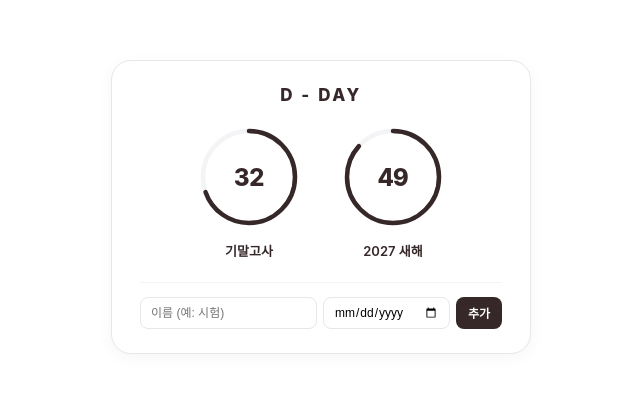
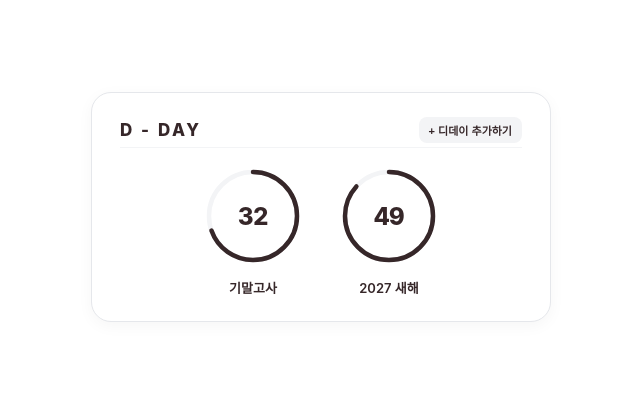
Before and after one commit to qhgus8203/notion-wiget, a plain HTML site: page index.html in a window 1280 px wide. Shown: the part 193-586 px from the top of the page, without its empty margins (319-959 px from the left). Drawn offline with Linux system fonts and the light colour scheme; a web font is replaced by a local one.

Commit message:
Add files via upload

```diff
--- a/index.html
+++ b/index.html
@@ -30,31 +30,55 @@
       display: flex;
       flex-direction: column;
       align-items: center;
-      gap: 18px;
+      gap: 16px;
       width: 100%;
-      max-width: 420px;
+      max-width: 460px;
     }
 
-    /* 상단 D-DAY 타이틀 (글자 크기 키움) */
+    /* 상단 영역 (타이틀과 토글 버튼) */
+    .widget-header {
+      display: flex;
+      justify-content: space-between;
+      align-items: center;
+      width: 100%;
+      padding-bottom: 4px;
+      border-bottom: 1px solid #f3f4f6;
+    }
+
     .widget-title {
       font-size: 17px;
       font-weight: 800;
       letter-spacing: 0.15em;
       color: #362729;
-      text-align: center;
       margin: 0;
     }
 
-    /* 디데이 항목 리스트 (간격 넓힘) */
+    .toggle-btn {
+      background: #f3f4f6;
+      border: none;
+      color: #362729;
+      font-size: 11px;
+      font-weight: 700;
+      padding: 5px 10px;
+      border-radius: 8px;
+      cursor: pointer;
+      font-family: 'Pretendard', sans-serif;
+      transition: background 0.2s;
+    }
+    .toggle-btn:hover {
+      background: #e5e7eb;
+    }
+
+    /* 디데이 항목 리스트 (가로 배치) */
     .dday-list {
       display: flex;
       flex-direction: row;
       flex-wrap: wrap;
       justify-content: center;
       align-items: center;
-      gap: 36px;
+      gap: 32px;
       width: 100%;
-      min-height: 120px;
+      min-height: 110px;
     }
 
     /* 개별 디데이 아이템 */
@@ -66,11 +90,11 @@
       position: relative;
     }
 
-    /* 원형 선 그래프 영역 (크기 및 간격 여유 확보) */
+    /* 원형 선 그래프 영역 */
     .circle-wrapper {
       position: relative;
-      width: 108px;
-      height: 108px;
+      width: 104px;
+      height: 104px;
       display: flex;
       justify-content: center;
       align-items: center;
@@ -88,13 +112,13 @@
 
     .progress-ring__circle {
       fill: transparent;
-      stroke: #362729; /* 요청하신 컬러 적용 */
+      stroke: #362729;
       stroke-width: 4.5;
       stroke-linecap: round;
       transition: stroke-dashoffset 0.6s ease;
     }
 
-    /* 원형 그래프 정중앙 남은 날짜 숫자 (간격 및 크기 조절) */
+    /* 원형 그래프 정중앙 숫자 */
     .dday-count {
       position: absolute;
       font-size: 24px;
@@ -115,7 +139,7 @@
       line-height: 1.3;
     }
 
-    /* 항목 삭제 버튼 (마우스 올릴 때 표시) */
+    /* 항목 삭제 버튼 */
     .delete-btn {
       position: absolute;
       top: -4px;
@@ -137,32 +161,42 @@
       display: flex;
     }
 
-    /* 하단 직접 추가 입력 폼 스타일 */
-    .input-form {
+    /* 토글형 입력 폼 (기본은 숨김 처리) */
+    .input-form-container {
+      width: 100%;
+      display: none; /* 평소엔 숨김 */
+      flex-direction: column;
+      gap: 8px;
+      padding-top: 10px;
+      border-top: 1px solid #f3f4f6;
+    }
+    .input-form-container.show {
+      display: flex; /* 버튼 누르면 펼쳐짐 */
+    }
+
+    .input-row {
       display: flex;
       gap: 6px;
       width: 100%;
-      margin-top: 4px;
-      padding-top: 14px;
-      border-top: 1px solid #f3f4f6;
     }
 
-    .input-form input {
+    .input-form-container input {
       flex: 1;
       padding: 7px 10px;
-      font-size: 12px;
+      font-size: 11px;
       border: 1px solid #e5e7eb;
       border-radius: 8px;
       outline: none;
       font-family: 'Pretendard', sans-serif;
     }
 
-    .input-form input:focus {
+    .input-form-container input:focus {
       border-color: #362729;
     }
 
-    .input-form button {
-      padding: 7px 12px;
+    .add-btn {
+      width: 100%;
+      padding: 8px;
       font-size: 12px;
       font-weight: 700;
       background-color: #362729;
@@ -179,35 +213,56 @@
         background-color: #202020;
         border-color: #2f2f2f;
       }
+      .widget-header { border-bottom-color: #2f2f2f; }
       .widget-title, .dday-count, .dday-name { color: #f9fafb; }
+      .toggle-btn { background: #2a2a2a; color: #d1d5db; }
+      .toggle-btn:hover { background: #333333; }
       .progress-ring__bg { stroke: #2e2e2e; }
       .progress-ring__circle { stroke: #d1d5db; }
-      .input-form { border-top-color: #2f2f2f; }
-      .input-form input { background-color: #2a2a2a; border-color: #3f3f3f; color: #fff; }
+      .input-form-container { border-top-color: #2f2f2f; }
+      .input-form-container input { background-color: #2a2a2a; border-color: #3f3f3f; color: #fff; }
     }
   </style>
 </head>
 <body>
 
   <div class="widget-container">
-    <h1 class="widget-title">D - DAY</h1>
+    <div class="widget-header">
+      <h1 class="widget-title">D - DAY</h1>
+      <button class="toggle-btn" onclick="toggleForm()" id="toggle-btn">+ 디데이 추가하기</button>
+    </div>
 
     <div class="dday-list" id="dday-list"></div>
 
-    <!-- 노션 위젯 화면 안에서 바로 추가하는 입력창 -->
-    <div class="input-form">
-      <input type="text" id="title-input" placeholder="이름 (예: 시험)" />
-      <input type="date" id="date-input" />
-      <button onclick="addDDay()">추가</button>
+    <!-- 토글형 입력 폼 (시작일, 종료일 각각 설정 가능) -->
+    <div class="input-form-container" id="form-container">
+      <div class="input-row">
+        <input type="text" id="title-input" placeholder="디데이 이름 (예: 프로젝트)" />
+      </div>
+      <div class="input-row">
+        <input type="date" id="start-date-input" title="시작일" />
+        <input type="date" id="target-date-input" title="목표일" />
+      </div>
+      <button class="add-btn" onclick="addDDay()">디데이 추가하기</button>
     </div>
   </div>
 
   <script>
-    // 브라우저 저장소(localStorage)에서 기존 데이터 불러오기 (없으면 기본값 사용)
-    let ddayItems = JSON.parse(localStorage.getItem('notion_dday_items')) || [
+    let ddayItems = JSON.parse(localStorage.getItem('notion_dday_custom_items')) || [
       { title: "기말고사", startDate: "2026-09-01", targetDate: "2026-12-15" },
       { title: "2027 새해", startDate: "2026-01-01", targetDate: "2027-01-01" }
     ];
+
+    function toggleForm() {
+      const form = document.getElementById('form-container');
+      const btn = document.getElementById('toggle-btn');
+      form.classList.toggle('show');
+      if (form.classList.contains('show')) {
+        btn.textContent = "닫기";
+      } else {
+        btn.textContent = "+ 디데이 추가하기";
+      }
+    }
 
     function renderDDays() {
       const listEl = document.getElementById('dday-list');
@@ -216,7 +271,7 @@
       const today = new Date();
       today.setHours(0, 0, 0, 0);
 
-      const radius = 46; // 반지름을 살짝 키워 원형 크기 및 간격 확장
+      const radius = 44;
       const circumference = 2 * Math.PI * radius;
 
       ddayItems.forEach((item, index) => {
@@ -228,27 +283,32 @@
 
         let ddayLabel = diffDays === 0 ? "0" : (diffDays > 0 ? `${diffDays}` : `+${Math.abs(diffDays)}`);
 
+        // 설정한 시작일과 목표일을 기준으로 퍼센티지 계산
         const totalDuration = target - start;
         const elapsedDuration = today - start;
         let percentage = 0;
 
-        if (totalDuration <= 0 || diffDays <= 0) { percentage = 100; }
-        else if (elapsedDuration <= 0) { percentage = 0; }
-        else { percentage = Math.min(Math.max((elapsedDuration / totalDuration) * 100, 0), 100); }
+        if (totalDuration <= 0 || diffDays <= 0) {
+          percentage = 100;
+        } else if (elapsedDuration <= 0) {
+          percentage = 0;
+        } else {
+          percentage = Math.min(Math.max((elapsedDuration / totalDuration) * 100, 0), 100);
+        }
 
         const strokeDashoffset = circumference - (percentage / 100) * circumference;
 
         const itemEl = document.createElement('div');
         itemEl.className = 'dday-item';
         itemEl.innerHTML = `
-          <div class="circle-wrapper" title="진행률 ${Math.round(percentage)}%">
-            <svg class="progress-ring" width="108" height="108">
-              <circle class="progress-ring__bg" r="${radius}" cx="54" cy="54" />
+          <div class="circle-wrapper" title="시작: ${item.startDate} ~ 목표: ${item.targetDate} (진행률 ${Math.round(percentage)}%)">
+            <svg class="progress-ring" width="104" height="104">
+              <circle class="progress-ring__bg" r="${radius}" cx="52" cy="52" />
               <circle
                 class="progress-ring__circle"
                 r="${radius}"
-                cx="54"
-                cy="54"
+                cx="52"
+                cy="52"
                 style="stroke-dasharray: ${circumference} ${circumference}; stroke-dashoffset: ${strokeDashoffset};"
               />
             </svg>
@@ -261,34 +321,35 @@
       });
     }
 
-    // 디데이 추가 함수
     function addDDay() {
       const titleInput = document.getElementById('title-input');
-      const dateInput = document.getElementById('date-input');
+      const startDateInput = document.getElementById('start-date-input');
+      const targetDateInput = document.getElementById('target-date-input');
 
-      if (!titleInput.value || !dateInput.value) {
-        alert("이름과 날짜를 모두 입력해주세요!");
+      if (!titleInput.value || !startDateInput.value || !targetDateInput.value) {
+        alert("이름, 시작일, 목표일을 모두 입력해주세요!");
         return;
       }
 
       const newItem = {
         title: titleInput.value,
-        startDate: new Date().toISOString().split('T')[0], // 오늘 날짜를 시작일로 자동 지정
-        targetDate: dateInput.value
+        startDate: startDateInput.value,
+        targetDate: targetDateInput.value
       };
 
       ddayItems.push(newItem);
-      localStorage.setItem('notion_dday_items', JSON.stringify(ddayItems));
+      localStorage.setItem('notion_dday_custom_items', JSON.stringify(ddayItems));
 
       titleInput.value = '';
-      dateInput.value = '';
+      startDateInput.value = '';
+      targetDateInput.value = '';
+      toggleForm(); // 입력 후 자동으로 폼 접기
       renderDDays();
     }
 
-    // 디데이 삭제 함수
     function removeDDay(index) {
       ddayItems.splice(index, 1);
-      localStorage.setItem('notion_dday_items', JSON.stringify(ddayItems));
+      localStorage.setItem('notion_dday_custom_items', JSON.stringify(ddayItems));
       renderDDays();
     }
 
```
